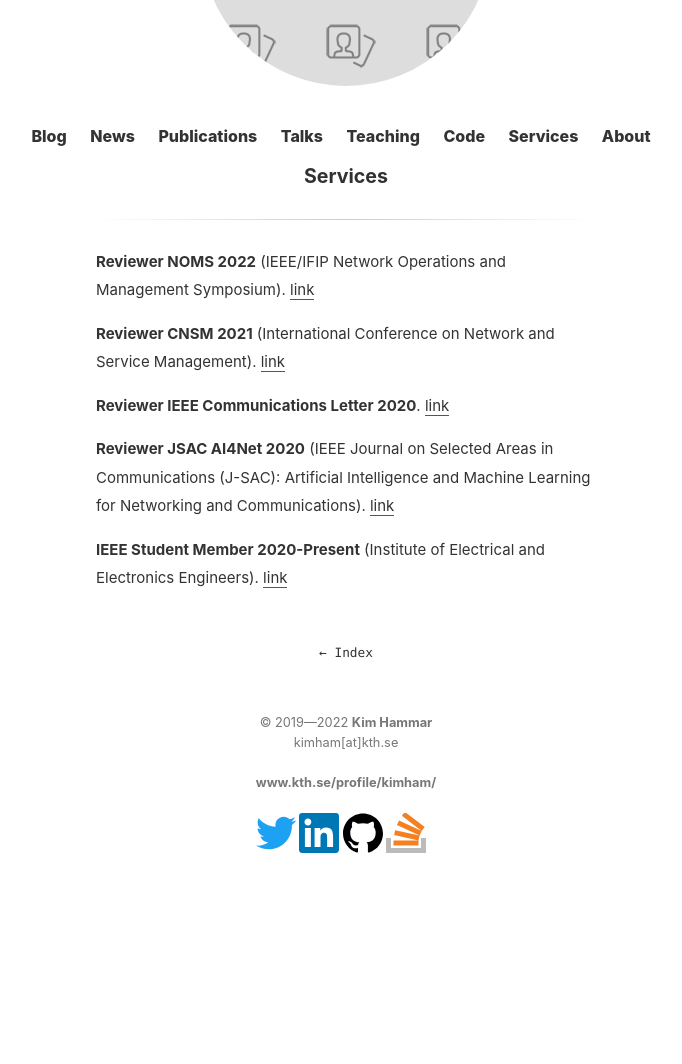
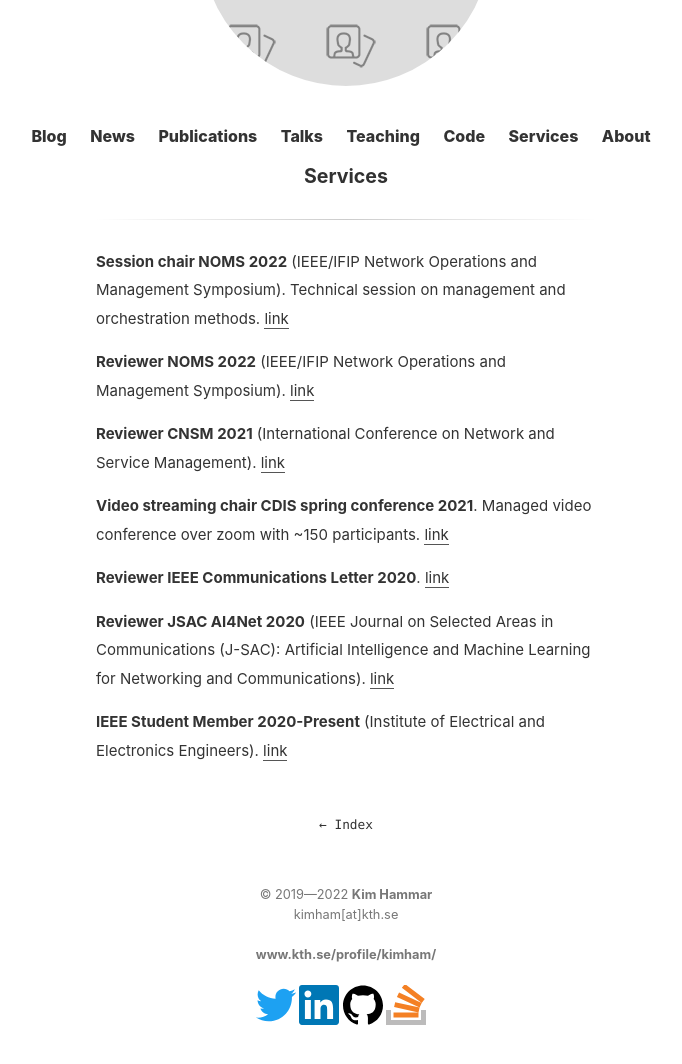
Before and after one commit to Limmen/Limmen.github.io, a Jekyll site: the page built from services.md, in a window 1280 px wide, cut to the strip 244-1310 px from the top of the page. Shown: the whole strip, without its empty margins (294-976 px from the left). Built offline with Jekyll 4.4.1, drawn with Linux system fonts in a browser that asks for light colours; before the commit the page ends 1138 px from its top, so only the background shows below that.

Commit message:
upd services

```diff
--- a/services.md
+++ b/services.md
@@ -2,12 +2,18 @@
 layout: page
 title: Services
 ---
+
+**Session chair NOMS 2022** (IEEE/IFIP Network Operations and Management Symposium). Technical session on management and orchestration methods.
+[link](https://noms2022.ieee-noms.org/)
 
 **Reviewer NOMS 2022** (IEEE/IFIP Network Operations and Management Symposium).
 [link](https://noms2022.ieee-noms.org/)
 
 **Reviewer CNSM 2021** (International Conference on Network and Service Management).
 [link](http://www.cnsm-conf.org/2021/)
+
+**Video streaming chair CDIS spring conference 2021**. Managed video conference over zoom with ~150 participants.
+[link](https://www.kth.se/cdis)
 
 **Reviewer IEEE Communications Letter 2020**.
 [link](https://ieeexplore.ieee.org/xpl/RecentIssue.jsp?punumber=4234)
```
Also changed, not shown: publications.md (+1 -0 lines).
